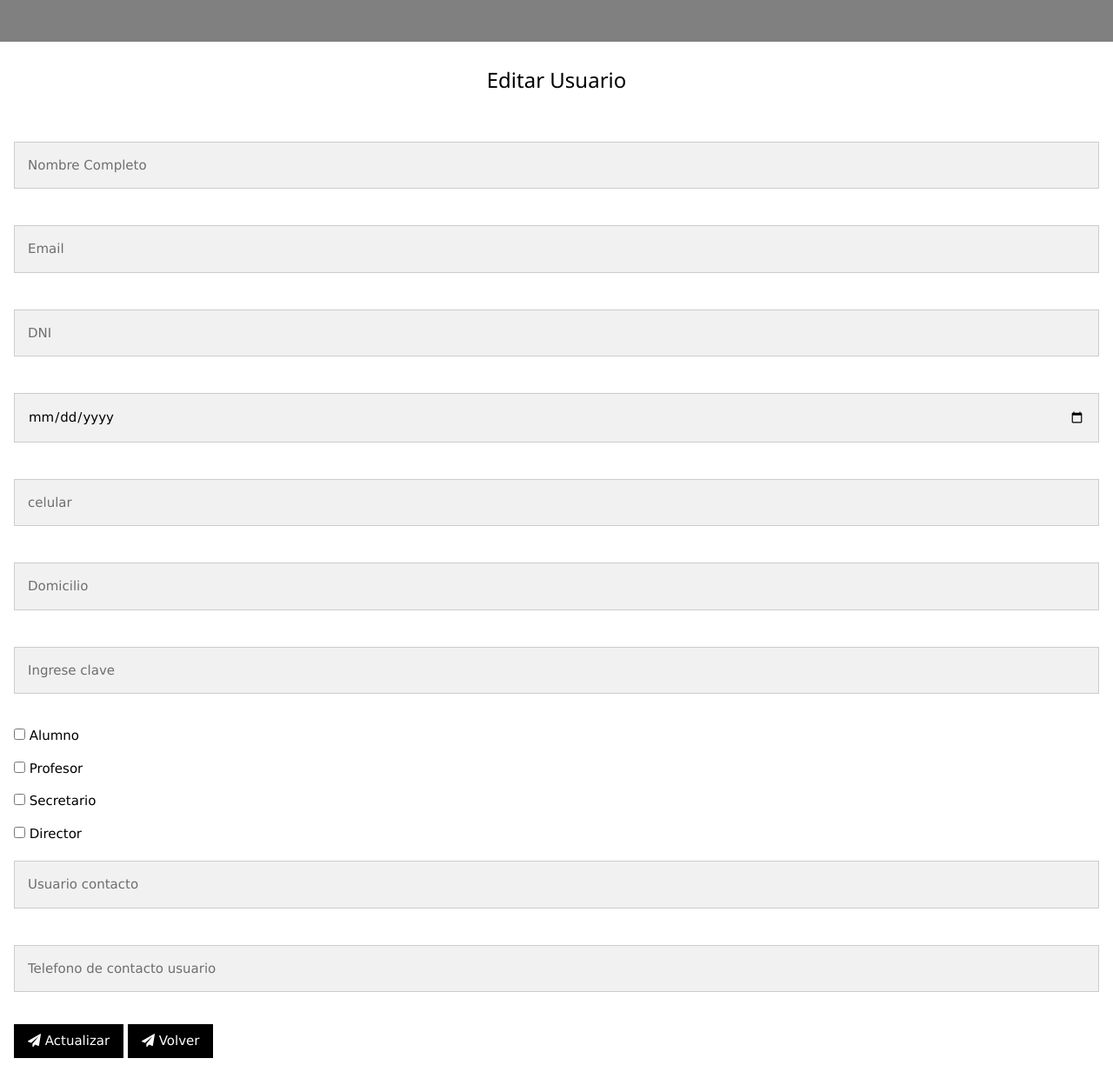
After one commit to jtorresbazzzini/tesis2023, a PHP site: page /Front/editFormUsuario.php?id=1 in a window 1280 px wide. The commit adds this page. Shown: the whole page at 87% size. Run offline with PHP 8.4, Linux system fonts and the light colour scheme; data that the repository does not hold is empty.

Commit message:
menu secretarioalta modificacion

```diff
--- /dev/null
+++ b/Tesis2023/Front/css/editFormUsuario.css
@@ -0,0 +1,63 @@
+
+body {
+    font-family: Arial, Helvetica, sans-serif;
+    background-color: grey;
+  }
+
+  * {
+    box-sizing: border-box;
+  }
+
+  /* Add padding to containers */
+  .container {
+    padding: 16px;
+    background-color: white;
+  }
+
+  /* Full-width input fields */
+  input[type=text], input[type=number],input[type=date] {
+    width: 100%;
+    padding: 15px;
+    margin: 5px 0 22px 0;
+    display: inline-block;
+    border: none;
+    background: #f1f1f1;
+  }
+
+  input[type=text]:focus, input[type=password]:focus {
+    background-color: #ddd;
+    outline: none;
+  }
+
+  /* Overwrite default styles of hr */
+  hr {
+    border: 1px solid #f1f1f1;
+    margin-bottom: 25px;
+  }
+
+  /* Set a style for the submit button */
+  .registerbtn {
+    background-color: #04AA6D;
+    color: white;
+    padding: 16px 20px;
+    margin: 8px 0;
+    border: none;
+    cursor: pointer;
+    width: 100%;
+    opacity: 0.9;
+  }
+
+  .registerbtn:hover {
+    opacity: 1;
+  }
+
+  /* Add a blue text color to links */
+  a {
+    color: dodgerblue;
+  }
+
+  /* Set a grey background color and center the text of the "sign in" section */
+  .signin {
+    background-color: #f1f1f1;
+    text-align: center;
+  }
--- /dev/null
+++ b/Tesis2023/Front/editFormUsuario.php
@@ -0,0 +1,76 @@
+<?php
+include('../backend/db.php');
+
+$id=$_GET['id'];
+// $usu_Alumno=$_GET['rolAlu'];
+// $usu_Secretario =$_GET['rolSecretario'];
+// $usu_Profesor =$_GET['rolProfe'];
+// $usu_Director =$_GET['rolDirector'];
+
+
+// echo $usu_Secretario;
+//if($usu_Alumno)
+
+$sql= "SELECT * FROM usuario where usu_dni = $id;";
+$var= mysqli_query($conn,$sql);
+$row=mysqli_fetch_array($var);print_r($row) ;
+
+
+?>
+
+
+<!DOCTYPE html>
+<html lang="en">
+<head>
+    <meta charset="UTF-8">
+    <meta name="viewport" content="width=device-width, initial-scale=1.0">
+    <link rel="stylesheet" href="../Front/css/editFormUsuario.css">
+    <meta name="viewport" content="width=device-width, initial-scale=1">
+    <link rel="stylesheet" href="https://www.w3schools.com/w3css/4/w3.css">
+    <link rel="stylesheet" href="https://fonts.googleapis.com/css?family=Raleway">
+    <link rel="stylesheet" href="https://cdnjs.cloudflare.com/ajax/libs/font-awesome/4.7.0/css/font-awesome.min.css">
+    <title>Usuario</title>
+</head>
+<body>
+
+
+   <!--inicio de formulario-->
+  <div class="container" style="margin-top:48px">
+  <h3 class="w3-center"> Editar Usuario</h3>
+    <br>
+    <form class="" action="../backend/editarUsuario.php" method="post" >
+      <p><input class="w3-input w3-border" type="text" placeholder="Nombre Completo" id="usu_ape_nom" name="usu_ape_nom" value="<?php echo $row['usu_ape_nom']; ?>" required ></p>
+      <p><input class="w3-input w3-border" type="text" placeholder="Email" id="usu_email" required name="usu_email" value="<?php echo $row['usu_email']; ?>"></p>
+      <p><input class="w3-input w3-border" type="number" placeholder="DNI" id="usu_dni" required name="usu_dni" value="<?php echo $row['usu_dni']; ?>"></p>
+      <p><input class="w3-input w3-border" type="date" placeholder="Fecha de Nacimiento" id="usu_fecha_nac" required name="usu_fecha_nac" value="<?php echo $row['usu_fecha_nac']; ?>"></p>
+      <p><input class="w3-input w3-border" type="number" placeholder="celular" id="usu_cel" required name="usu_cel" value="<?php echo $row['usu_cel']; ?>"></p>
+      <p><input class="w3-input w3-border" type="text" placeholder="Domicilio" id="usu_direccion" required name="usu_direccion" value="<?php echo $row['usu_direccion']; ?>"></p>
+      <p><input class="w3-input w3-border" type="text" placeholder="Ingrese clave" id="usu_pass" required name="usu_pass" value="<?php echo $row['usu_pass']; ?>"></p>
+
+      <p><input type="checkbox"  id="usu_alumno" name="usu_alumno" <?php if($row['usu_alumno']==1){echo "checked";}?> value="1">
+      <label for="usu_alumno">Alumno</label><br></p>
+      <p><input type="checkbox" id="usu_profe"  name="usu_profe" <?php if($row['usu_profe']==1){echo "checked";}; ?>" value="1">
+      <label for="usu_prof">Profesor</label><br></p>
+      <p><input type="checkbox" id="usu_secre" name="usu_secre" <?php if( $row['usu_secre']==1){echo "checked";};?> value="1">
+      <label for="usu_secre">Secretario</label><br></p>
+      <p><input type="checkbox" id="usu_director" name="usu_director" <?php if( $row['usu_director']==1){echo "checked";};?> value="1">
+      <label for="usu_director">Director</label><br></p>
+      <p><input class="w3-input w3-border" type="text" placeholder="Usuario contacto" id="usu_contacto"  name="usu_contacto" value="<?php echo $row['usu_contacto']; ?>"></p>
+      <p><input class="w3-input w3-border" type="number" placeholder="Telefono de contacto usuario" id="usu_tel_contacto"  name="usu_tel_contacto" value="<?php echo $row['usu_tel_contacto']; ?>"></p>
+      <p>
+        <button class="w3-button w3-black" name="actualiza" id="actualiza" type="submit">
+          <i class="fa fa-paper-plane"></i> Actualizar
+        </button>
+        <a class="w3-button w3-black" name="volver" id="volver" href="menuSecre.php">
+          <i class="fa fa-paper-plane"></i> Volver</a>
+      </p>
+    </form>
+
+  </div>
+</div>
+
+
+
+
+</body>
+</html>
```
Also changed, not shown: Tesis2023/Front/css/modal.css (deleted, +0 -30 lines), Tesis2023/Front/formUsuario.php (+10 -110 lines), Tesis2023/Front/menuSecre.php (+9 -17 lines), Tesis2023/backend/B_formUsuario.php (+8 -26 lines), Tesis2023/backend/editarUsuario.php (added, +33 -0 lines).
